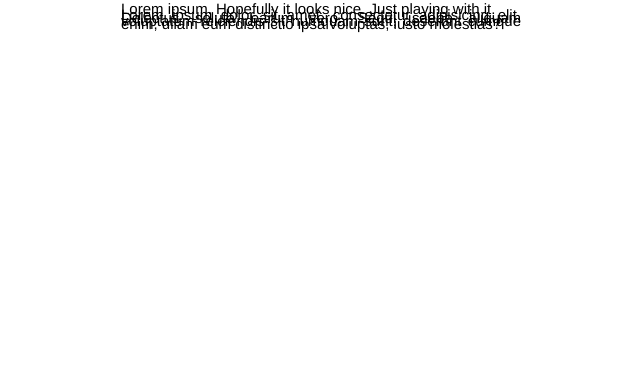
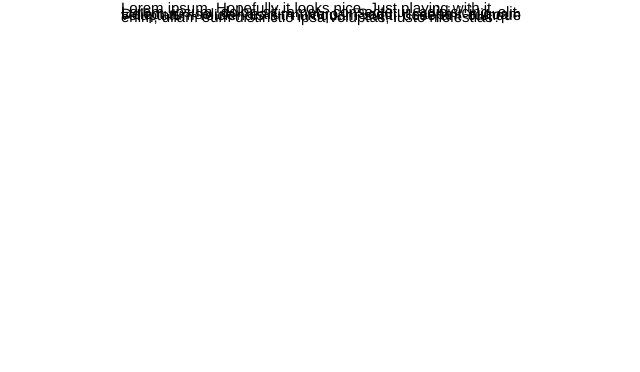
Before and after one commit to rmrosales/desn3035-e1, a plain HTML site: page index.html in a window 1280 px wide. Shown: the part 428-800 px from the top of the page, without its empty margins (319-959 px from the left). Drawn offline with Linux system fonts and the light colour scheme.

Commit message:
Edited line height

```diff
--- a/style.css
+++ b/style.css
@@ -19,7 +19,7 @@ h1
 p
 {
 	margin-bottom: 10px;
-	line-height: 3px;
+	line-height: 12%;
 	width:400px;
 	margin-left:auto;
 	margin-right: auto;
```
